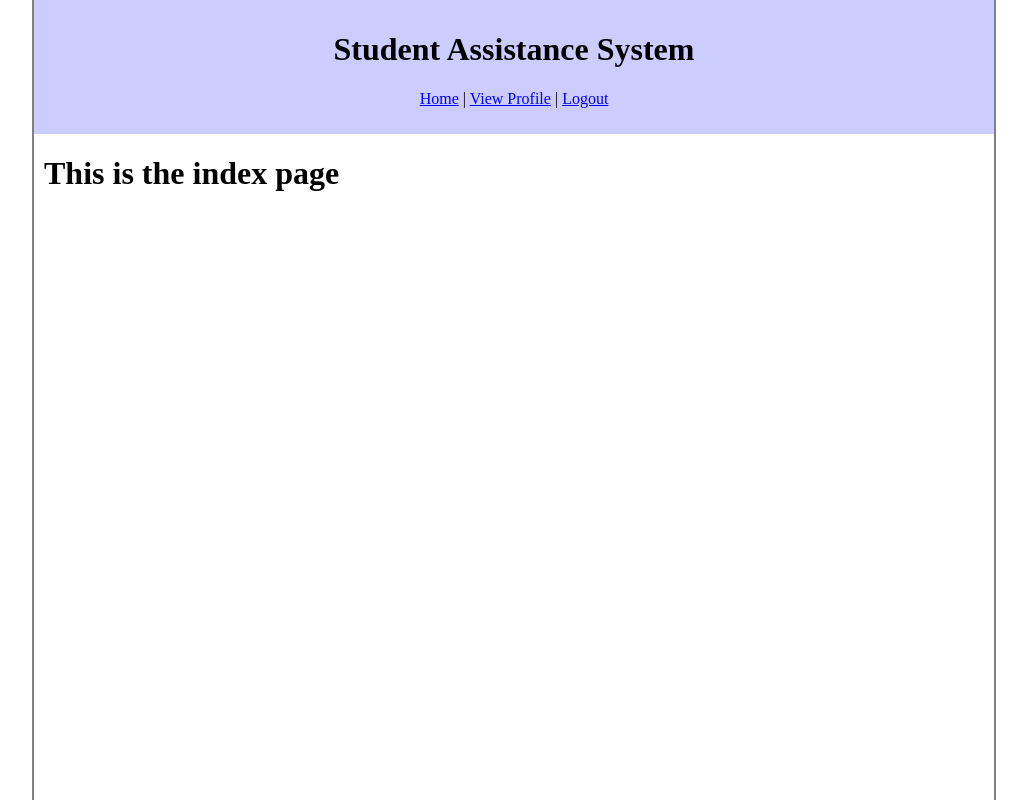
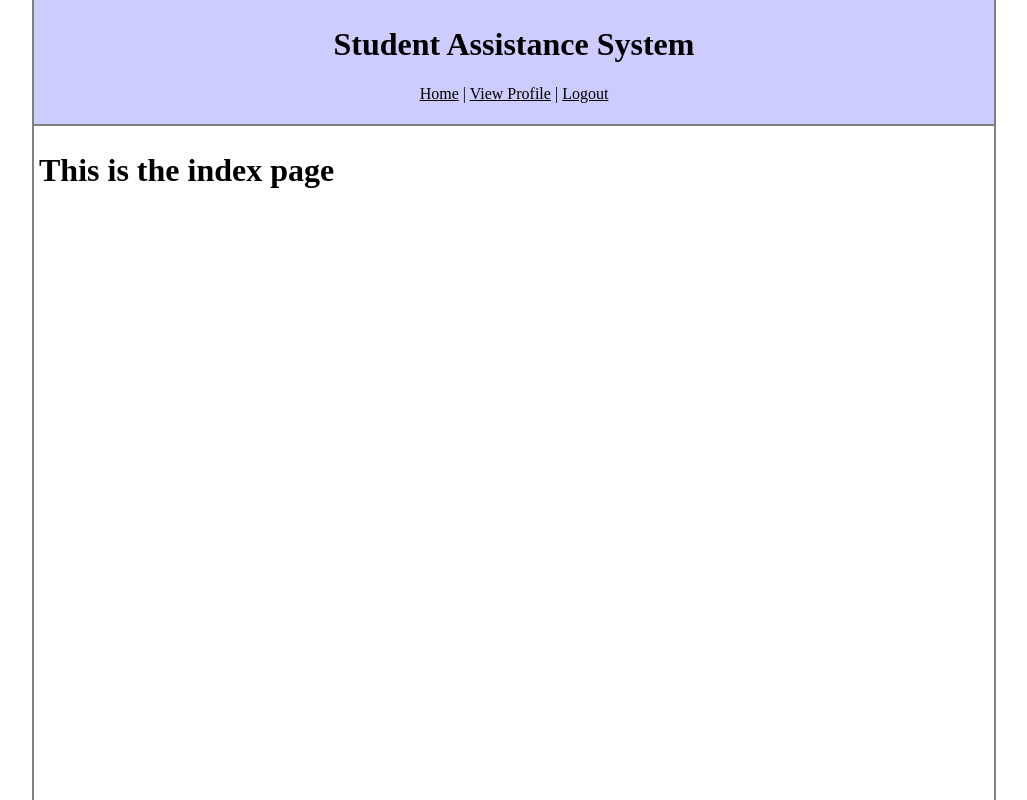
Before and after one commit to rinehart-eric/student-assistance-system, a Django app: page / in a window 1280 px wide. Shown: the whole page, without its empty margins (126-1153 px from the left). Run offline with Django 3.2, Linux system fonts and the light colour scheme; a user stored in the database is signed in.

Commit message:
page styling

```diff
--- a/student_assistance_system/static/student_assistance_system/style.css
+++ b/student_assistance_system/static/student_assistance_system/style.css
@@ -1,25 +1,27 @@
 html, body {
     height: 100%;
-    margin: 0;
+    margin: 0px;
 }
 
-.page {
+#page {
     margin: auto;
-    padding: 0px;
     width: 75%;
     height: 100%;
     border-left: 2px solid gray;
     border-right: 2px solid gray;
 }
 
-.top {
+#top {
     text-align: center;
     background: #CCCCFF;
-    margin: 0px;
-    padding: 10px;
+    padding: 5px;
 }
 
-.content {
-    margin: 0px;
-    padding: 0px 10px;
+#top a {
+    color: #000000;
 }
+
+#content {
+    border-top: 2px solid gray;
+    padding: 5px;
+}
--- a/student_assistance_system/templates/student_assistance_system/base_site.html
+++ b/student_assistance_system/templates/student_assistance_system/base_site.html
@@ -8,8 +8,8 @@
 </head>
 
 <body>
-    <div id="page" class="page">
-        <div id="top" class="top">
+    <div id="page">
+        <div id="top">
             {% block top %}
             <h1>Student Assistance System</h1>
             <p>
@@ -18,9 +18,7 @@
                 <a href="{% url 'student_assistance_system:logout' %}">Logout</a>
             </p>
             {% endblock %}
-        </div>
-
-        <div id="content" class="content">
+        </div><div id="content">
             {% block content %}{% endblock %}
         </div>
     </div>
```
